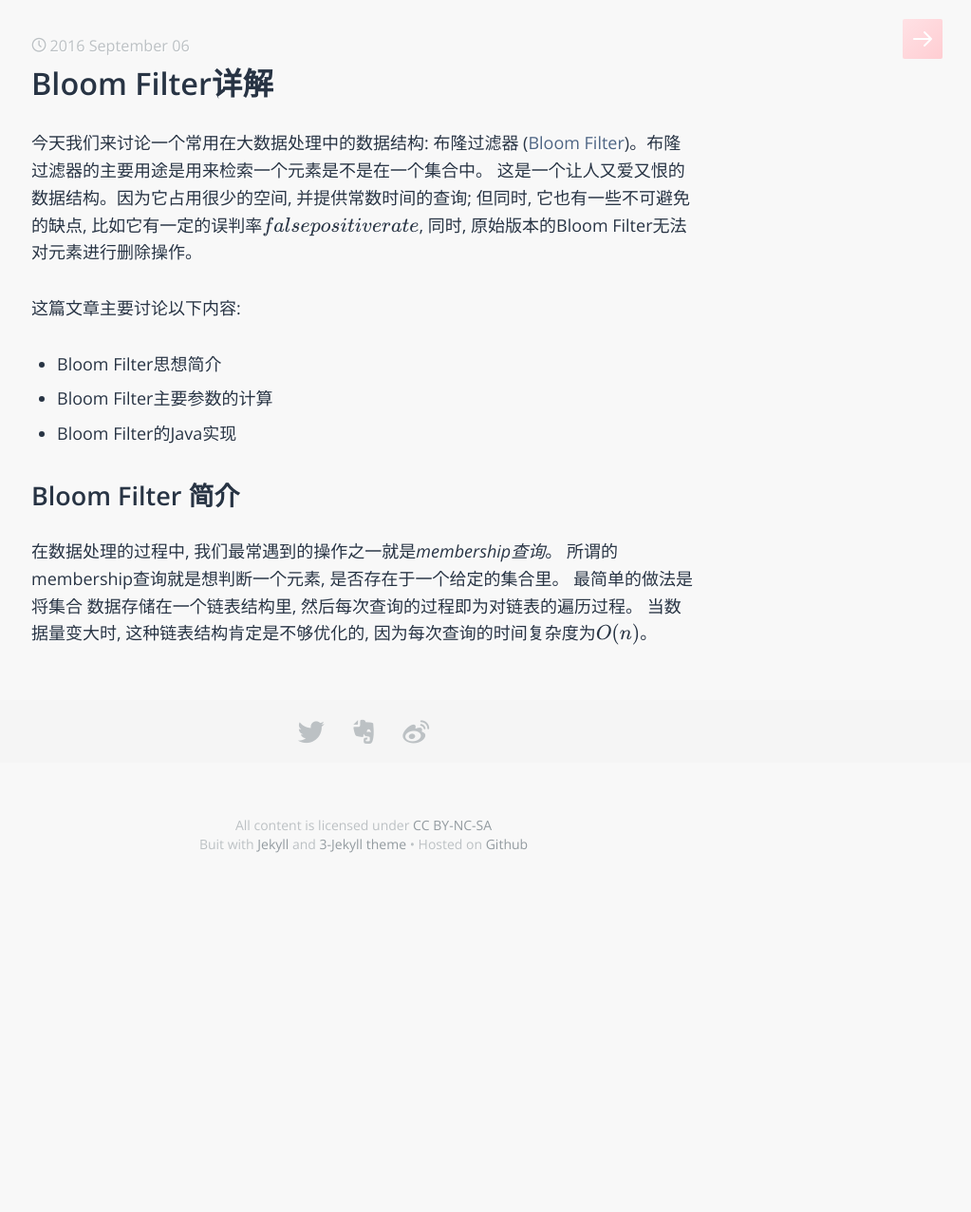
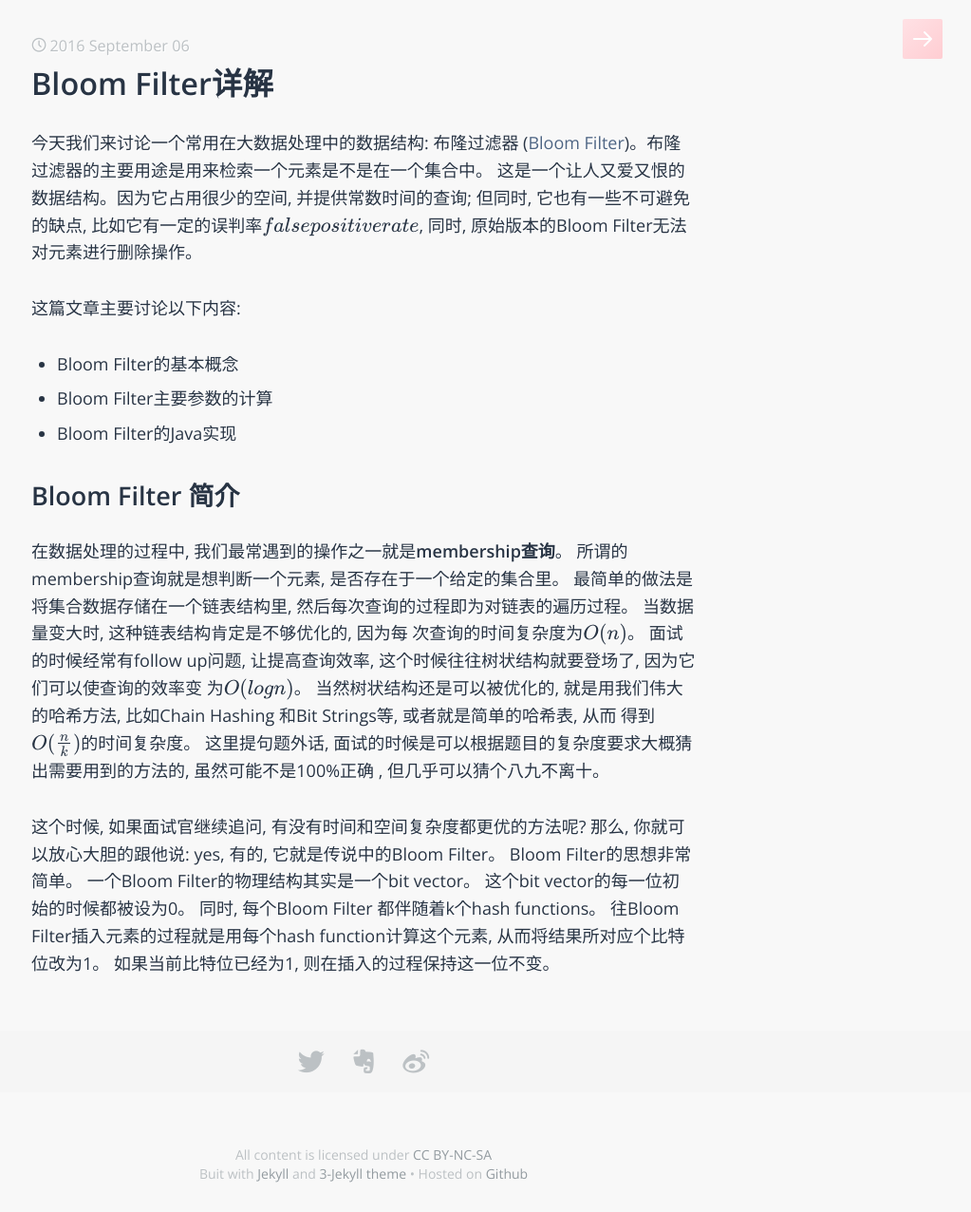
Before and after one commit to sophiesongge/sophiesongge.github.io, a Jekyll site: the page built from _posts/2016-09-06-bloom-filter.markdown, in a window 1280 px wide. Shown: the whole page at 95% size, without its empty margins (257-1280 px from the left). Built offline with Jekyll 4.4.1, drawn with Linux system fonts in a browser that asks for light colours; some web fonts are replaced; formulas are drawn with MathJax 3.

Commit message:
add content to Bloom Filter

```diff
--- a/_posts/2016-09-06-bloom-filter.markdown
+++ b/_posts/2016-09-06-bloom-filter.markdown
@@ -12,15 +12,28 @@ use_math: true
 
  这篇文章主要讨论以下内容:
 
-*   Bloom Filter思想简介
+*   Bloom Filter的基本概念
 *   Bloom Filter主要参数的计算
 *   Bloom Filter的Java实现
 
 Bloom Filter 简介
 =================
 
-在数据处理的过程中, 我们最常遇到的操作之一就是*membership查询*。 所谓的membership查询就是想判断一个元素, 是否存在于一个给定的集合里。 最简单的做法是将集合
-数据存储在一个链表结构里, 然后每次查询的过程即为对链表的遍历过程。 当数据量变大时, 这种链表结构肯定是不够优化的, 因为每次查询的时间复杂度为$O\(n\)$。
+在数据处理的过程中, 我们最常遇到的操作之一就是**membership查询**。 所谓的membership查询就是想判断一个元素, 是否存在于一个给定的集合里。
+最简单的做法是将集合数据存储在一个链表结构里, 然后每次查询的过程即为对链表的遍历过程。 当数据量变大时, 这种链表结构肯定是不够优化的, 因为每
+次查询的时间复杂度为$O\(n\)$。 面试的时候经常有follow up问题, 让提高查询效率, 这个时候往往树状结构就要登场了, 因为它们可以使查询的效率变
+为$O\(logn\)$。 当然树状结构还是可以被优化的, 就是用我们伟大的哈希方法, 比如Chain Hashing 和Bit Strings等, 或者就是简单的哈希表, 从而
+得到 $O\(\frac{n}{k}\)$的时间复杂度。 这里提句题外话, 面试的时候是可以根据题目的复杂度要求大概猜出需要用到的方法的, 虽然可能不是100%正确
+, 但几乎可以猜个八九不离十。
+
+这个时候, 如果面试官继续追问, 有没有时间和空间复杂度都更优的方法呢? 那么, 你就可以放心大胆的跟他说: yes, 有的, 它就是传说中的Bloom Filter。
+Bloom Filter的思想非常简单。 一个Bloom Filter的物理结构其实是一个bit vector。 这个bit vector的每一位初始的时候都被设为0。 同时, 每个Bloom Filter
+都伴随着k个hash functions。 往Bloom Filter插入元素的过程就是用每个hash function计算这个元素, 从而将结果所对应个比特位改为1。 如果当前比特位已经为1,
+则在插入的过程保持这一位不变。
+
+
+
+
 
 
 
```
